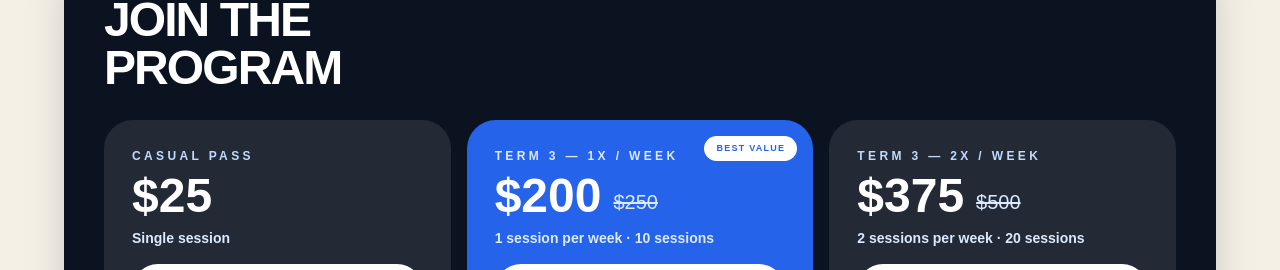
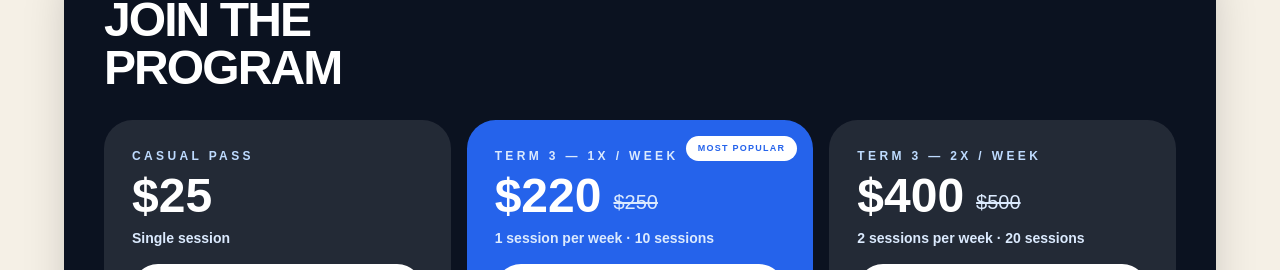
Before and after one commit to petru23/sportslabacademy, a Next.js app: page /junior-program in a window 1280 px wide. Shown: the part 1820-2090 px from the top of the page. Built offline with nearby package versions, Linux system fonts and the light colour scheme; no server answers.

Commit message:
update junior program prices, mark 10 sessions most popular, add 3rd july to camp dates

```diff
--- a/app/camp/page.tsx
+++ b/app/camp/page.tsx
@@ -149,7 +149,7 @@ export default function MultisportCampPage() {
       </p>
 
       <p className="text-lg font-black leading-relaxed">
-        📆 1st July – 2nd July
+        📆 1st July – 3rd July
         <br />
         📆 9th July – 10th July
       </p>
--- a/app/junior-program/page.tsx
+++ b/app/junior-program/page.tsx
@@ -254,7 +254,7 @@ export default function MultisportCampPage() {
             {/* TERM 3 — 1 SESSION/WEEK */}
             <div className="relative rounded-[1.4rem] bg-[#2563EB] p-4 text-white md:rounded-[1.8rem] md:p-7">
               <div className="absolute right-4 top-4 rounded-full bg-white px-3 py-1 text-[8px] font-black uppercase tracking-[0.14em] text-[#2563EB] md:py-1.5 md:text-[9px]">
-                Best Value
+                Most Popular
               </div>
 
               <p className="mb-2 text-[9px] font-black uppercase tracking-[0.28em] text-blue-100 md:text-xs">
@@ -263,7 +263,7 @@ export default function MultisportCampPage() {
 
               <div className="flex items-end gap-3">
                 <h3 className="text-3xl font-black leading-none md:text-5xl">
-                  $200
+                  $220
                 </h3>
 
                 <span className="pb-1 text-sm text-blue-100 line-through md:text-xl">
@@ -281,7 +281,7 @@ export default function MultisportCampPage() {
                   addProduct({
                     id: 'junior-term3-1x',
                     name: 'Junior Program - Term 3 (1 session/week, 10 sessions)',
-                    price: 200,
+                    price: 220,
                   })
                 }
                 className="mt-4 w-full cursor-pointer rounded-full bg-white py-3 text-sm font-black text-[#2563EB] active:scale-95 md:py-4"
@@ -298,7 +298,7 @@ export default function MultisportCampPage() {
 
               <div className="flex items-end gap-3">
                 <h3 className="text-3xl font-black leading-none md:text-5xl">
-                  $375
+                  $400
                 </h3>
 
                 <span className="pb-1 text-sm text-blue-100 line-through md:text-xl">
@@ -316,7 +316,7 @@ export default function MultisportCampPage() {
                   addProduct({
                     id: 'junior-term3-2x',
                     name: 'Junior Program - Term 3 (2 sessions/week, 20 sessions)',
-                    price: 375,
+                    price: 400,
                   })
                 }
                 className="mt-4 w-full cursor-pointer rounded-full bg-white py-3 text-sm font-black text-[#0B1220] active:scale-95 md:py-4"
--- a/app/multisport-camp/page.tsx
+++ b/app/multisport-camp/page.tsx
@@ -73,7 +73,7 @@ export default function MultisportCampPage() {
                 ['Ages', '5–12 Years'],
                 ['Time', '8am–4pm'],
                 ['Location', 'Davies Park, West End'],
-                ['Dates', '1st-2nd July & 9th-10th July'],
+                ['Dates', '1st-3rd July & 9th-10th July'],
               ].map(([label, value]) => (
                 <div key={label} className="rounded-2xl bg-white p-4 shadow-sm">
                   <p className="text-xs font-black uppercase tracking-[0.2em] text-[#2563EB]">
--- a/lib/products.js
+++ b/lib/products.js
@@ -11,8 +11,8 @@ export const PRODUCTS = {
   'elite-soccer-clinic-3-day-block': { name: 'Elite Soccer Clinic - 3 Day Block', price: 125 },
   'elite-soccer-clinic-full-program': { name: 'Elite Soccer Clinic - Full Program', price: 225 },
   'junior-casual': { name: 'Junior Program - Casual Pass (1 session)', price: 25 },
-  'junior-term3-1x': { name: 'Junior Program - Term 3 (1 session/week, 10 sessions)', price: 200 },
-  'junior-term3-2x': { name: 'Junior Program - Term 3 (2 sessions/week, 20 sessions)', price: 375 },
+  'junior-term3-1x': { name: 'Junior Program - Term 3 (1 session/week, 10 sessions)', price: 220 },
+  'junior-term3-2x': { name: 'Junior Program - Term 3 (2 sessions/week, 20 sessions)', price: 400 },
 }
 
 // Test product — only usable outside production.
```
